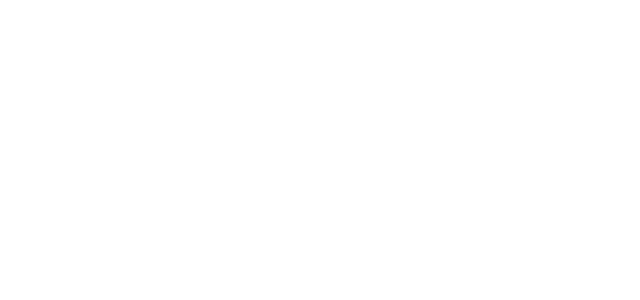
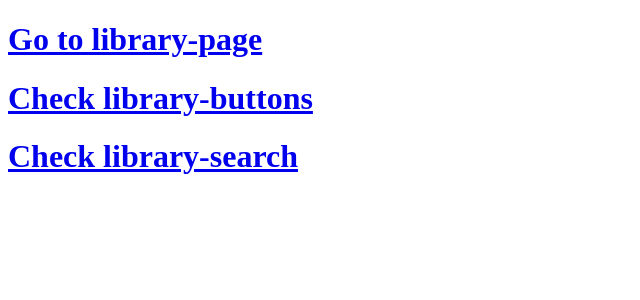
Before and after one commit to Blake131302/cs4900-EmberLights-WebDev, an Angular app: page / in a window 1280 px wide. Shown: the top 300 px of the page, without its empty margins (0-640 px from the left). Built offline with nearby package versions, Linux system fonts and the light colour scheme.

Commit message:
added links to easily check the components

```diff
--- a/src/app/app.html
+++ b/src/app/app.html
@@ -1,3 +1,14 @@
+<h1>
+  <a href="http://localhost:4200/library">Go to library-page</a>
+</h1>
+
+<h1>
+<a href="http://localhost:4200/library-buttons">Check library-buttons</a>
+</h1>
+
+<h1>
+<a href="http://localhost:4200/library-search">Check library-search</a>
+</h1>
 
 <main class="main">
   <router-outlet></router-outlet>
```
